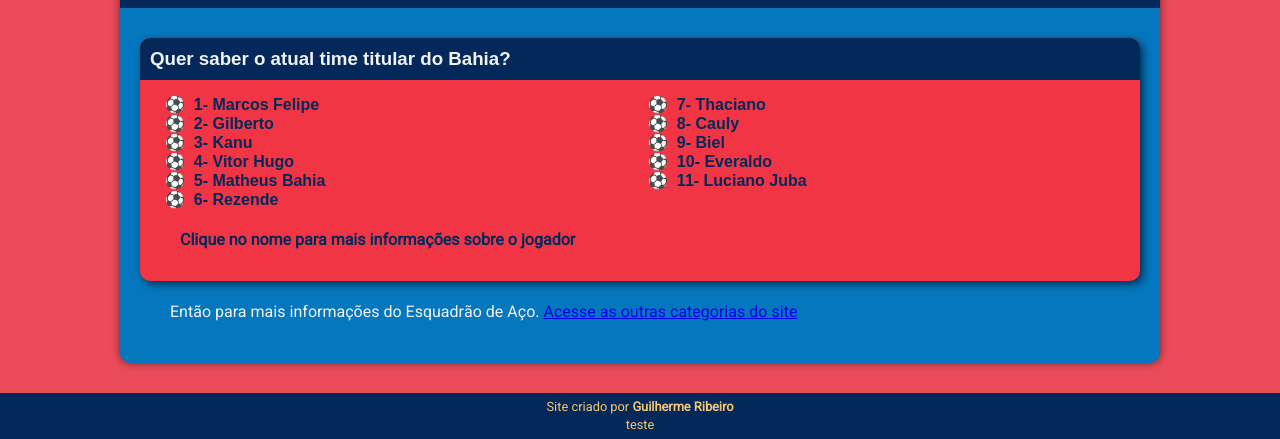
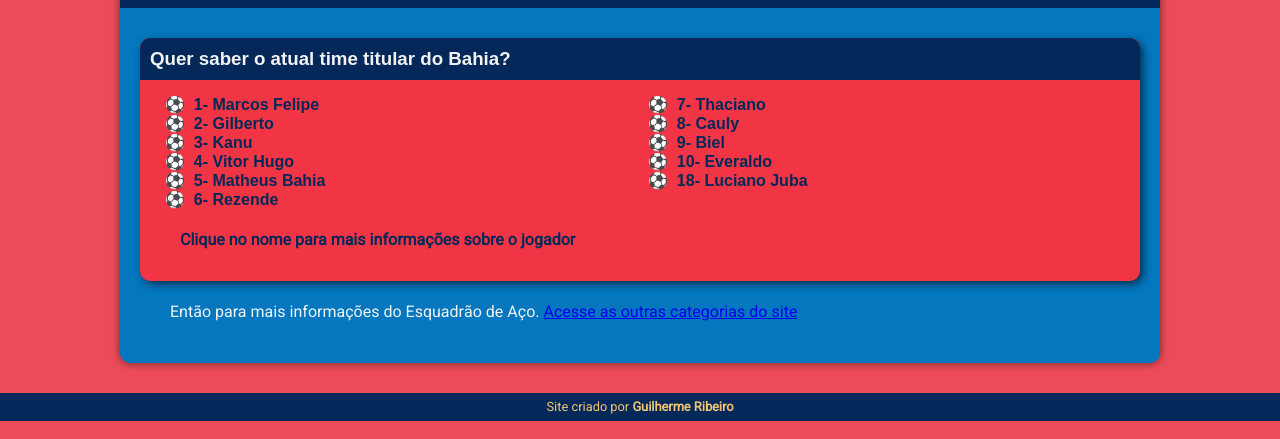
Before and after one commit to GuilhermeRibeiroSilva/Site-do-BAH, a plain HTML site: page index.html in a window 1280 px wide. Shown: the part 4744-5183 px from the top of the page. Drawn offline with Linux system fonts and the light colour scheme; a web font is replaced by a local one.

Commit message:
Update index.html
Atualização do número da camisa

```diff
--- a/index.html
+++ b/index.html
@@ -98,7 +98,7 @@
                     <li><a href="#">8-	Cauly</a></li>
                     <li><a href="#">9-	Biel</a></li>
                     <li><a href="#">10-	Everaldo</a></li>
-                    <li><a href="#">11-	Luciano Juba</a></li>
+                    <li><a href="#">18-	Luciano Juba</a></li>
                 </ul>
                 <p>Clique no nome para mais informações sobre o jogador</p>
             </aside>
@@ -107,7 +107,7 @@
     </main>
     <footer>
         <p>Site criado por <a href="#">Guilherme Ribeiro</a></p>
-        <p>teste</p>
+
     </footer>
 </body>
 </html>
```
